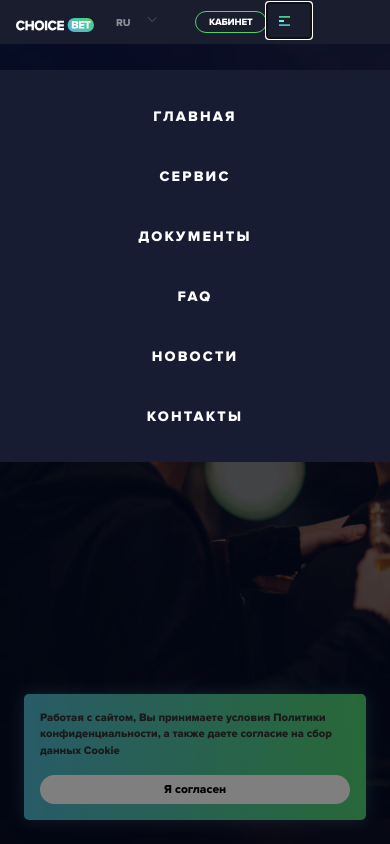
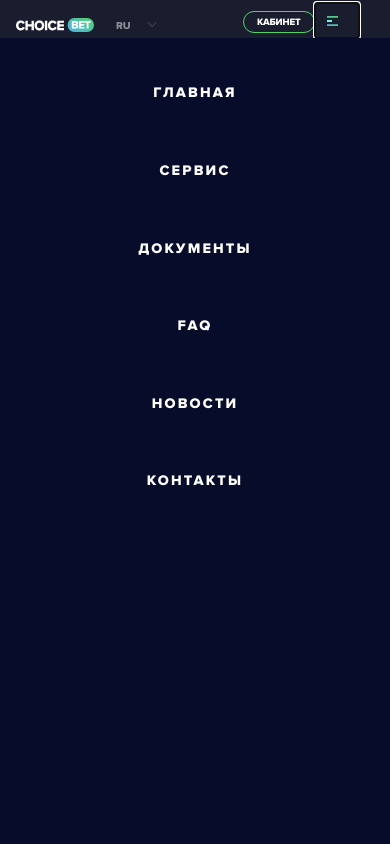
Before and after one commit to euromak/Choice, a plain HTML site: page index.html in a window 390 px wide. Both pictures are taken after a click on the button "меню". Drawn offline with Linux system fonts and the light colour scheme.

Commit message:
Added styles for adaptive

```diff
--- a/css/style.css
+++ b/css/style.css
@@ -651,7 +651,7 @@ table {
     @media screen and (max-width: 550px) {
       .site-header_right {
         margin-top: 0;
-        margin-left: 30px; } }
+        margin-left: 90px; } }
   .site-header_lk-btn {
     display: flex;
     justify-content: center;
@@ -694,9 +694,11 @@ table {
     }
 @media screen and (max-width: 720px) {
   .play {
+    margin-top: 20px;
         }
   .social {
     justify-content:  center;
+    margin-top: 200px;
       }
       .play a {
 
@@ -765,7 +767,7 @@ table {
 .header_lang_top {
   cursor: pointer;
   position: relative;
-  padding: 15px 50px 12px 30px;
+  padding: 18px 50px 12px 30px;
   text-transform: uppercase;
   font-size: 13px;
   color: #fff; }
@@ -801,7 +803,7 @@ table {
   background: #757575;
   content: ' ';
   position: absolute;
-  top: 20px;
+  top: 26px;
   transition: all .3s ease; }
 
 .header_lang_top:after {
@@ -831,7 +833,7 @@ table {
 .mobile_nav {
   display: none;
   position: fixed;
-  top: 88px;
+  top: 48px;
   bottom: 0;
   left: 0;
   right: 0;
@@ -840,13 +842,15 @@ table {
   background: rgba(0, 0, 0, 0.5); }
   .mobile_nav ul {
     display: none;
-    background: #181c33;
-    padding: 20px 0; }
+    background: #070c2b;
+    padding: 20px 0;
+    height: 100%;
+    }
     .mobile_nav ul li:last-child {
       border-bottom: none; }
     .mobile_nav ul li a {
       display: block;
-      padding: 24px 20px;
+      padding: 35px 20px;
       text-decoration: none;
       color: #fff;
       font-size: 18px;
@@ -857,6 +861,7 @@ table {
 
 .main_video {
   position: fixed;
+  background: url(../images/video.jpg);
   top: 0;
   right: 0;
   bottom: 0;
@@ -873,7 +878,6 @@ table {
     right: 0;
     bottom: 0;
     left: 0;
-    background: url(../images/video.jpg);
     opacity: .8; }
   .main_video video {
     position: absolute;
@@ -889,7 +893,7 @@ table {
   padding-bottom: 80px; }
   @media screen and (max-width: 720px) {
     .main_content {
-      padding-top: 40px; } }
+      padding-top: 20px; } }
 
 .main_title {
   font-family: ProximaNova-Extrabld;
@@ -902,10 +906,21 @@ table {
   color: #ffffff;
   font-family: 'Proxima Nova';
   margin-bottom: 30px;
-  font-weight: bold; }
+  font-weight: bold;
+}
+
 @media screen and (max-width: 720px) {
   .main_title {
-      font-size: 32px; } }
+    font-family: Proxima Nova;
+    font-size: 44px;
+    font-style: normal;
+    font-stretch: normal;
+    line-height: 1;
+    letter-spacing: -0.5px;
+    color: #ffffff;
+    margin-bottom: 0;
+  }
+}
 
 .main_descr {
   font-size: 24px; }
@@ -954,6 +969,7 @@ table {
   padding-top: 100px;
   line-height: 27px;
   margin-bottom: 120px; }
+
 @media screen and (max-width: 1000px) {
   .fund_about {
       padding-top: 30px;
@@ -1023,9 +1039,11 @@ table {
       background: #1f243b;
       bottom: -11px;
       z-index: 2; }
+
 @media screen and (max-width: 530px) {
   .fund_roadmap_element::before {
       display: none; } }
+
 .fund_roadmap_element::after {
       display: block;
       content: ' ';
@@ -1035,16 +1053,26 @@ table {
       float: left;
       padding: 40px;
       border-radius: 30px 30px 0 30px; }
+
 @media screen and (max-width: 790px) {
   .fund_roadmap_element_cont {
       width: 50%;
       border-radius: 30px 0 0 30px; } }
+
 @media screen and (max-width: 530px) {
   .fund_roadmap_element_cont {
       width: 100%;
       border-radius: 30px;
       margin-bottom: 15px;
-          margin-top: 15px; } }
+      margin-top: 15px; }
+  .main_video {
+      background: url(../images/videosm.jpg) !important;
+      background-repeat: no-repeat;
+      background-size: 100%;
+  }
+
+       }
+
 .fund_roadmap_element_cont::before {
         content: ' ';
         display: block;
@@ -1644,7 +1672,7 @@ table {
 }
 .ac-container div{
   background-color: #1a1d2e;
-  width: 944px;
+  width: auto;
 
 }
 
```
Also changed, not shown: faq.html (+0 -2 lines), css/bootstrap.css. Lines whose indentation alone changed are shown as unchanged.
